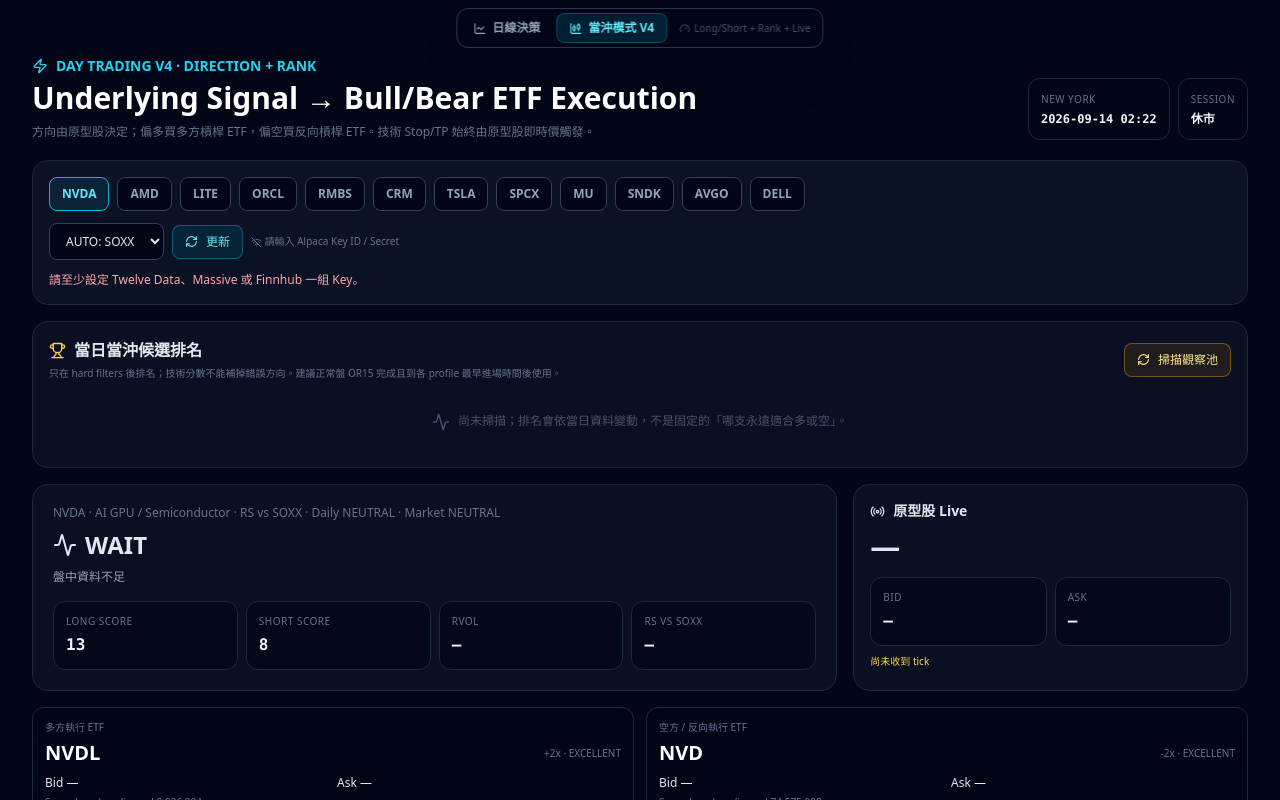
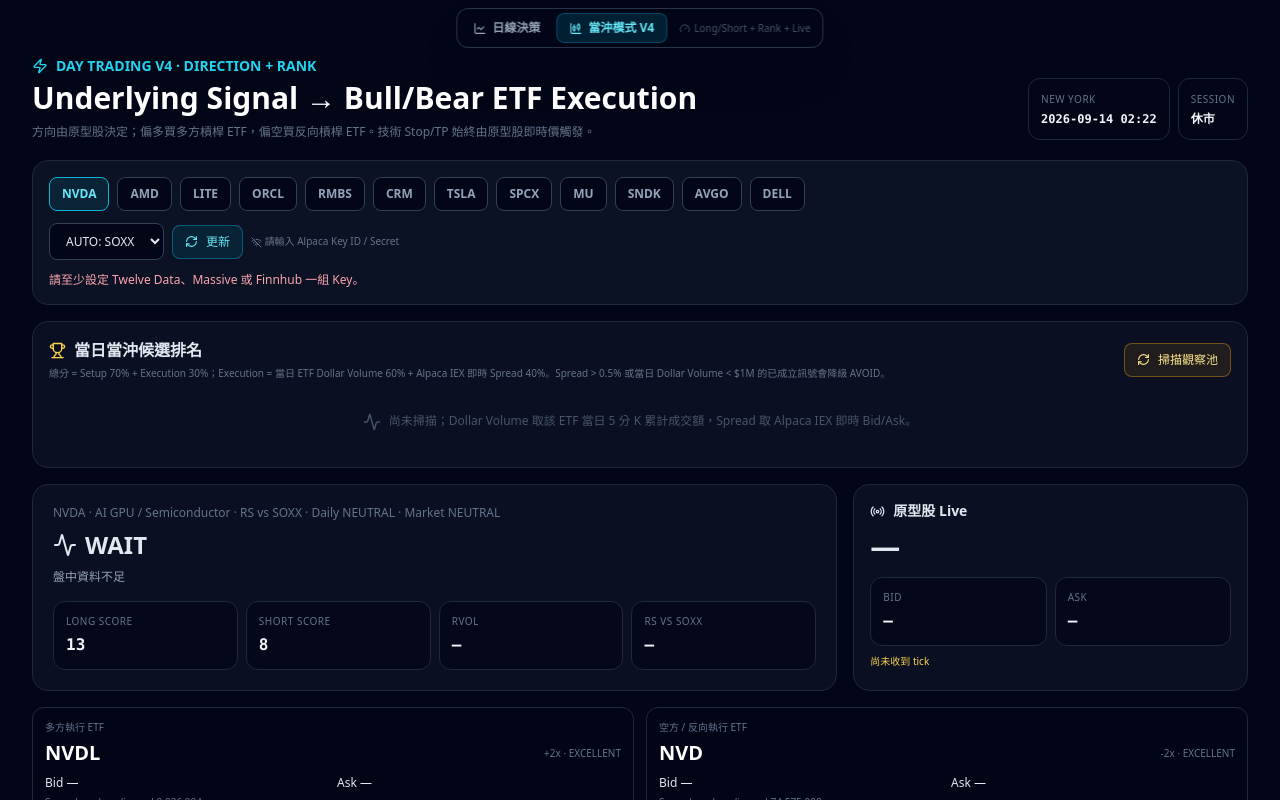
Before and after one commit to YCTsai2000/stock-decision-dashboard, a React (Vite) app: page / in a window 1280 px wide. Both pictures are taken after a click on the button "當沖模式 V4". Shown: the top 800 px of the page. Built offline with nearby package versions, Linux system fonts and the light colour scheme.

Commit message:
feat: rank day trades by ETF dollar volume and live spread

```diff
--- a/src/WatchlistRanker.tsx
+++ b/src/WatchlistRanker.tsx
@@ -1,11 +1,12 @@
 import { useMemo, useState } from 'react';
 import { Activity, RefreshCw, Trophy } from 'lucide-react';
 import type { ApiKeys, HistoricalDataResult } from './types';
+import type { AlpacaLiveSnapshot } from './alpacaStream';
 import { calculateMA } from './analysis';
 import { fetchHistoricalData } from './dataLayer';
-import { computeIntradayMetrics, fetchIntradayData } from './intraday';
+import { computeIntradayMetrics, fetchIntradayData, type IntradayFetchResult } from './intraday';
 import { getTradingProfile, WATCHLIST } from './tradingProfiles';
-import { getExecutionForDirection, liquidityTierScore, type ExecutionSide } from './tradingInstruments';
+import { getExecutionForDirection, type ExecutionSide } from './tradingInstruments';
 
 type MarketMode = 'RISK_ON' | 'NEUTRAL' | 'RISK_OFF';
 type RankState = 'LONG' | 'SHORT' | 'WATCH_LONG' | 'WATCH_SHORT' | 'WAIT' | 'AVOID';
@@ -14,13 +15,16 @@
   symbol: string;
   state: RankState;
   score: number;
+  setupScore: number;
+  executionScore: number;
   directionScore: number;
   executionTicker: string | null;
   benchmark: string;
   rvol: number | null;
   rs: number | null;
   dailyBias: 'LONG' | 'SHORT' | 'NEUTRAL';
-  liquidity: string;
+  dollarVolume: number | null;
+  spreadPct: number | null;
   reason: string;
 }
 
@@ -28,6 +32,7 @@
   keys: ApiKeys;
   marketMode: MarketMode;
   onSelect: (symbol: string) => void;
+  liveBySymbol: Record<string, AlpacaLiveSnapshot>;
 }
 
 const sleep = (ms: number) => new Promise(resolve => window.setTimeout(resolve, ms));
@@ -47,7 +52,57 @@
 
 const directionQuality = (side: ExecutionSide, longScore: number, shortScore: number) => side === 'LONG' ? longScore : shortScore;
 
-export default function WatchlistRanker({ keys, marketMode, onSelect }: Props) {
+const currentSessionDollarVolume = (result: IntradayFetchResult | null, expectedDate: string | null): number | null => {
+  const bars = result?.bars;
+  if (!bars?.length || !expectedDate) return null;
+  const sameDay = bars.filter(b => b.date === expectedDate && b.minute >= 9 * 60 + 30 && b.minute < 16 * 60);
+  if (!sameDay.length) return null;
+  const value = sameDay.reduce((sum, b) => sum + b.close * b.volume, 0);
+  return Number.isFinite(value) && value > 0 ? value : null;
+};
+
+const liveSpreadPct = (live: AlpacaLiveSnapshot | undefined): number | null => {
+  const bid = live?.bid;
+  const ask = live?.ask;
+  if (bid == null || ask == null || bid <= 0 || ask <= bid) return null;
+  return ((ask - bid) / ((ask + bid) / 2)) * 100;
+};
+
+const dollarVolumeScore = (value: number | null): number => {
+  if (value == null) return 0;
+  if (value >= 500_000_000) return 60;
+  if (value >= 250_000_000) return 56;
+  if (value >= 100_000_000) return 50;
+  if (value >= 50_000_000) return 44;
+  if (value >= 20_000_000) return 36;
+  if (value >= 10_000_000) return 30;
+  if (value >= 5_000_000) return 22;
+  if (value >= 2_000_000) return 14;
+  if (value >= 1_000_000) return 8;
+  return 2;
+};
+
+const spreadScore = (value: number | null): number => {
+  if (value == null) return 8;
+  if (value <= 0.03) return 40;
+  if (value <= 0.05) return 38;
+  if (value <= 0.10) return 34;
+  if (value <= 0.15) return 29;
+  if (value <= 0.25) return 22;
+  if (value <= 0.35) return 14;
+  if (value <= 0.50) return 6;
+  return 0;
+};
+
+const formatDollarVolume = (value: number | null) => {
+  if (value == null) return '—';
+  if (value >= 1_000_000_000) return `$${(value / 1_000_000_000).toFixed(2)}B`;
+  if (value >= 1_000_000) return `$${(value / 1_000_000).toFixed(1)}M`;
+  if (value >= 1_000) return `$${(value / 1_000).toFixed(0)}K`;
+  return `$${value.toFixed(0)}`;
+};
+
+export default function WatchlistRanker({ keys, marketMode, onSelect, liveBySymbol }: Props) {
   const [rows, setRows] = useState<RankingRow[]>([]);
   const [scanning, setScanning] = useState(false);
   const [progress, setProgress] = useState('');
@@ -60,12 +115,12 @@
       setError('至少需要 Twelve Data、Massive 或 Finnhub 其中一組 Key 才能掃描。');
       return;
     }
+
     setScanning(true);
     setError('');
     setRows([]);
     const benchmarkCache = new Map<string, Awaited<ReturnType<typeof fetchIntradayData>>>();
     const nextRows: RankingRow[] = [];
-    // Twelve-only free setup is intentionally conservative to reduce rate-limit failures.
     const gap = keys.twelve.trim() && !keys.massive.trim() && !keys.finnhub.trim() ? 20_000 : 1_200;
 
     try {
@@ -94,8 +149,14 @@
         const brokeHigh = price !== null && m.orHigh !== null && m.orReady && price > m.orHigh;
         const brokeLow = price !== null && m.orLow !== null && m.orReady && price < m.orLow;
         const rvolPass = m.rvol !== null && m.rvol >= profile.minRvol;
-        const longReady = afterEntryTime && rvolPass && marketMode !== 'RISK_OFF' && aboveVwap && m.vwapSlopeUp === true && m.benchmarkAboveVwap === true && (m.relativeStrengthPct ?? 0) > 0 && brokeHigh;
-        const shortReady = afterEntryTime && rvolPass && marketMode !== 'RISK_ON' && dailyBias === 'SHORT' && belowVwap && m.vwapSlopeUp === false && m.benchmarkAboveVwap === false && (m.relativeStrengthPct ?? 0) < 0 && brokeLow;
+
+        const longReady = afterEntryTime && rvolPass && marketMode !== 'RISK_OFF'
+          && aboveVwap && m.vwapSlopeUp === true && m.benchmarkAboveVwap === true
+          && (m.relativeStrengthPct ?? 0) > 0 && brokeHigh;
+
+        const shortReady = afterEntryTime && rvolPass && marketMode !== 'RISK_ON'
+          && dailyBias === 'SHORT' && belowVwap && m.vwapSlopeUp === false
+          && m.benchmarkAboveVwap === false && (m.relativeStrengthPct ?? 0) < 0 && brokeLow;
 
         let longScore = 0;
         let shortScore = 0;
@@ -111,17 +172,18 @@
         if (m.benchmarkAboveVwap === false) shortScore += 10;
         if (brokeHigh) longScore += 20;
         if (brokeLow) shortScore += 20;
+
         const rs = m.relativeStrengthPct ?? 0;
         if (rs > 0) longScore += Math.min(15, 5 + Math.abs(rs) * 10);
         if (rs < 0) shortScore += Math.min(15, 5 + Math.abs(rs) * 10);
+
         const rvPts = m.rvol === null ? 0 : m.rvol >= profile.highConvictionRvol ? 15 : m.rvol >= profile.minRvol ? 10 : m.rvol >= 1 ? 4 : 0;
-        longScore += rvPts;
-        shortScore += rvPts;
-        longScore = clamp(longScore);
-        shortScore = clamp(shortScore);
+        longScore = clamp(longScore + rvPts);
+        shortScore = clamp(shortScore + rvPts);
 
         let state: RankState = 'WAIT';
         let side: ExecutionSide | null = null;
+
         if (m.stale || !m.marketOpen) state = 'WAIT';
         else if (longReady && longScore >= 75 && longScore - shortScore >= 12) { state = 'LONG'; side = 'LONG'; }
         else if (shortReady && shortScore >= 75 && shortScore - longScore >= 12) { state = 'SHORT'; side = 'SHORT'; }
@@ -129,35 +191,66 @@
         else if (shortScore >= 65 && shortScore > longScore) { state = 'WATCH_SHORT'; side = 'SHORT'; }
 
         const candidate = side ? getExecutionForDirection(symbol, side) : null;
-        if ((state === 'LONG' || state === 'SHORT') && !candidate) state = 'AVOID';
-        if ((state === 'LONG' || state === 'SHORT') && candidate?.liquidityTier === 'POOR') state = 'AVOID';
+
+        let etfIntraday: IntradayFetchResult | null = null;
+        if (candidate) {
+          try {
+            etfIntraday = await fetchIntradayData(candidate.ticker, keys);
+            if (gap > 5_000) await sleep(gap);
+          } catch {
+            etfIntraday = null;
+          }
+        }
+
+        const dollarVolume = candidate ? currentSessionDollarVolume(etfIntraday, m.sessionDate) : null;
+        const spreadPct = candidate ? liveSpreadPct(liveBySymbol[candidate.ticker]) : null;
 
         const directionScore = side ? directionQuality(side, longScore, shortScore) : Math.max(longScore, shortScore);
-        const liquidityPoints = candidate ? liquidityTierScore(candidate.liquidityTier) : 0;
         const rvolPoints = m.rvol === null ? 0 : Math.min(20, (m.rvol / Math.max(profile.minRvol, 1)) * 12);
         const rsPoints = m.relativeStrengthPct === null ? 0 : Math.min(15, Math.abs(m.relativeStrengthPct) * 15 + 3);
-        const setupPoints = state === 'LONG' || state === 'SHORT' ? 30 : state === 'WATCH_LONG' || state === 'WATCH_SHORT' ? 15 : 0;
-        const score = state === 'AVOID' || state === 'WAIT' ? clamp((directionScore * 0.25) + liquidityPoints) : clamp(setupPoints + rvolPoints + rsPoints + liquidityPoints + directionScore * 0.15);
+        const setupBonus = state === 'LONG' || state === 'SHORT' ? 40 : state === 'WATCH_LONG' || state === 'WATCH_SHORT' ? 20 : 0;
+        const setupScore = clamp(setupBonus + rvolPoints + rsPoints + directionScore * 0.25);
+        const executionScore = candidate ? clamp(dollarVolumeScore(dollarVolume) + spreadScore(spreadPct)) : 0;
+
+        const spreadTooWide = spreadPct !== null && spreadPct > 0.50;
+        const dollarVolumeTooLow = dollarVolume !== null && dollarVolume < 1_000_000;
+        const staticLiquidityPoor = candidate?.liquidityTier === 'POOR';
+
+        if ((state === 'LONG' || state === 'SHORT') && (!candidate || staticLiquidityPoor || spreadTooWide || dollarVolumeTooLow)) {
+          state = 'AVOID';
+        }
+
+        let score = clamp(setupScore * 0.70 + executionScore * 0.30);
+        if (state === 'WAIT') score = clamp(setupScore * 0.35 + executionScore * 0.15);
+        if (state === 'AVOID') score = Math.min(39, score);
+
+        const executionText = candidate
+          ? `${candidate.ticker}：Dollar Vol ${formatDollarVolume(dollarVolume)}，Spread ${spreadPct === null ? '未確認' : `${spreadPct.toFixed(3)}%`}，Execution ${executionScore.toFixed(0)}/100`
+          : '該方向沒有已驗證的槓桿 ETF';
 
         const reason = state === 'LONG' || state === 'SHORT'
-          ? `${side} 結構成立；${profile.benchmark} 同向、RVOL ${m.rvol?.toFixed(2) ?? '—'}x、RS ${m.relativeStrengthPct?.toFixed(2) ?? '—'}%。`
+          ? `${side} 結構成立；${profile.benchmark} 同向、RVOL ${m.rvol?.toFixed(2) ?? '—'}x、RS ${m.relativeStrengthPct?.toFixed(2) ?? '—'}%。${executionText}。`
           : state === 'AVOID'
-            ? candidate ? `${candidate.ticker} 流動性層級 ${candidate.liquidityTier}，不適合把高技術分數直接轉成槓桿 ETF 當沖。` : '該方向目前沒有已驗證的單股槓桿 ETF。'
-            : `尚未完成完整 breakout / VWAP / benchmark / Daily Bias hard filters。`;
+            ? `${executionText}；即使技術 setup 成立，執行品質不足，因此降級 AVOID。`
+            : `尚未完成完整 hard filters。${candidate ? ` ${executionText}。` : ''}`;
 
         nextRows.push({
           symbol,
           state,
           score,
+          setupScore,
+          executionScore,
           directionScore,
           executionTicker: candidate?.ticker ?? null,
           benchmark: profile.benchmark,
           rvol: m.rvol,
           rs: m.relativeStrengthPct,
           dailyBias,
-          liquidity: candidate?.liquidityTier ?? 'N/A',
+          dollarVolume,
+          spreadPct,
           reason,
         });
+
         setRows([...nextRows]);
         if (gap <= 5_000) await sleep(gap);
       }
@@ -169,23 +262,43 @@
     }
   };
 
-  const stateClass = (state: RankState) => state === 'LONG' ? 'text-emerald-300' : state === 'SHORT' ? 'text-rose-300' : state === 'AVOID' ? 'text-amber-300' : state.startsWith('WATCH') ? 'text-cyan-300' : 'text-slate-500';
+  const stateClass = (state: RankState) => state === 'LONG'
+    ? 'text-emerald-300'
+    : state === 'SHORT'
+      ? 'text-rose-300'
+      : state === 'AVOID'
+        ? 'text-amber-300'
+        : state.startsWith('WATCH')
+          ? 'text-cyan-300'
+          : 'text-slate-500';
 
   return (
     <div className="bg-slate-900/60 border border-slate-800 rounded-2xl p-4 mb-4">
       <div className="flex flex-col md:flex-row md:items-center md:justify-between gap-3 mb-3">
         <div>
           <div className="flex items-center gap-2"><Trophy size={17} className="text-amber-300" /><h2 className="font-bold">當日當沖候選排名</h2></div>
-          <p className="text-[10px] text-slate-500 mt-1">只在 hard filters 後排名；技術分數不能補掉錯誤方向。建議正常盤 OR15 完成且到各 profile 最早進場時間後使用。</p>
+          <p className="text-[10px] text-slate-500 mt-1">總分 = Setup 70% + Execution 30%；Execution = 當日 ETF Dollar Volume 60% + Alpaca IEX 即時 Spread 40%。Spread &gt; 0.5% 或當日 Dollar Volume &lt; $1M 的已成立訊號會降級 AVOID。</p>
         </div>
         <button onClick={() => void scan()} disabled={scanning} className="inline-flex items-center gap-2 border border-amber-500/40 bg-amber-500/10 text-amber-200 rounded-lg px-3 py-2 text-xs disabled:opacity-50"><RefreshCw size={13} className={scanning ? 'animate-spin' : ''} /> {scanning ? `掃描 ${progress}` : '掃描觀察池'}</button>
       </div>
+
       {error ? <div className="mb-3 text-xs text-rose-300">{error}</div> : null}
-      {!sorted.length ? <div className="text-xs text-slate-600 py-5 text-center"><Activity size={18} className="inline mr-2" />尚未掃描；排名會依當日資料變動，不是固定的「哪支永遠適合多或空」。</div> : (
+
+      {!sorted.length ? (
+        <div className="text-xs text-slate-600 py-5 text-center"><Activity size={18} className="inline mr-2" />尚未掃描；Dollar Volume 取該 ETF 當日 5 分 K 累計成交額，Spread 取 Alpaca IEX 即時 Bid/Ask。</div>
+      ) : (
         <div className="overflow-x-auto">
-          <table className="w-full text-xs min-w-[850px]">
-            <thead className="text-slate-500 border-b border-slate-800"><tr><th className="text-left py-2">Rank</th><th className="text-left">Underlying</th><th className="text-left">方向</th><th className="text-right">Rank Score</th><th className="text-left">交易 ETF</th><th className="text-left">流動性</th><th className="text-right">RVOL</th><th className="text-right">RS</th><th className="text-left">Daily</th><th className="text-left">Benchmark</th></tr></thead>
-            <tbody>{sorted.map((r, i) => <tr key={r.symbol} onClick={() => onSelect(r.symbol)} title={r.reason} className="border-b border-slate-800/60 hover:bg-slate-800/50 cursor-pointer"><td className="py-2.5 font-mono text-slate-500">#{i + 1}</td><td className="font-bold text-white">{r.symbol}</td><td className={`font-bold ${stateClass(r.state)}`}>{r.state}</td><td className="text-right font-mono font-bold">{r.score.toFixed(0)}</td><td>{r.executionTicker ?? '—'}</td><td className="text-slate-400">{r.liquidity}</td><td className="text-right font-mono">{r.rvol?.toFixed(2) ?? '—'}x</td><td className="text-right font-mono">{r.rs === null ? '—' : `${r.rs >= 0 ? '+' : ''}${r.rs.toFixed(2)}%`}</td><td>{r.dailyBias}</td><td>{r.benchmark}</td></tr>)}</tbody>
+          <table className="w-full text-xs min-w-[1120px]">
+            <thead className="text-slate-500 border-b border-slate-800">
+              <tr><th className="text-left py-2">Rank</th><th className="text-left">Underlying</th><th className="text-left">方向</th><th className="text-right">總分</th><th className="text-right">Setup</th><th className="text-right">Execution</th><th className="text-left">交易 ETF</th><th className="text-right">Dollar Vol</th><th className="text-right">Spread</th><th className="text-right">RVOL</th><th className="text-right">RS</th><th className="text-left">Daily</th><th className="text-left">Benchmark</th></tr>
+            </thead>
+            <tbody>
+              {sorted.map((r, i) => (
+                <tr key={r.symbol} onClick={() => onSelect(r.symbol)} title={r.reason} className="border-b border-slate-800/60 hover:bg-slate-800/50 cursor-pointer">
+                  <td className="py-2.5 font-mono text-slate-500">#{i + 1}</td><td className="font-bold text-white">{r.symbol}</td><td className={`font-bold ${stateClass(r.state)}`}>{r.state}</td><td className="text-right font-mono font-bold text-white">{r.score.toFixed(0)}</td><td className="text-right font-mono">{r.setupScore.toFixed(0)}</td><td className="text-right font-mono">{r.executionScore.toFixed(0)}</td><td>{r.executionTicker ?? '—'}</td><td className="text-right font-mono">{formatDollarVolume(r.dollarVolume)}</td><td className="text-right font-mono">{r.spreadPct === null ? '—' : `${r.spreadPct.toFixed(3)}%`}</td><td className="text-right font-mono">{r.rvol?.toFixed(2) ?? '—'}x</td><td className="text-right font-mono">{r.rs === null ? '—' : `${r.rs >= 0 ? '+' : ''}${r.rs.toFixed(2)}%`}</td><td>{r.dailyBias}</td><td>{r.benchmark}</td>
+                </tr>
+              ))}
+            </tbody>
           </table>
         </div>
       )}
```
